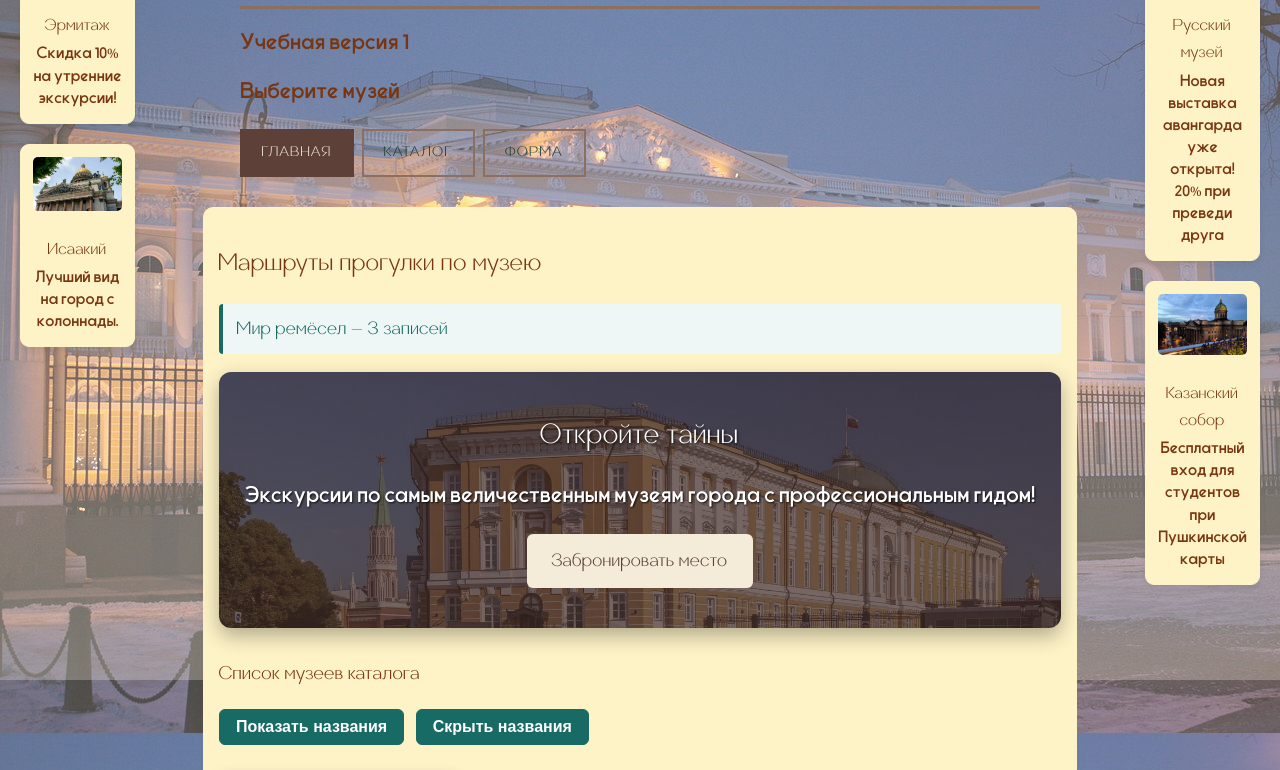
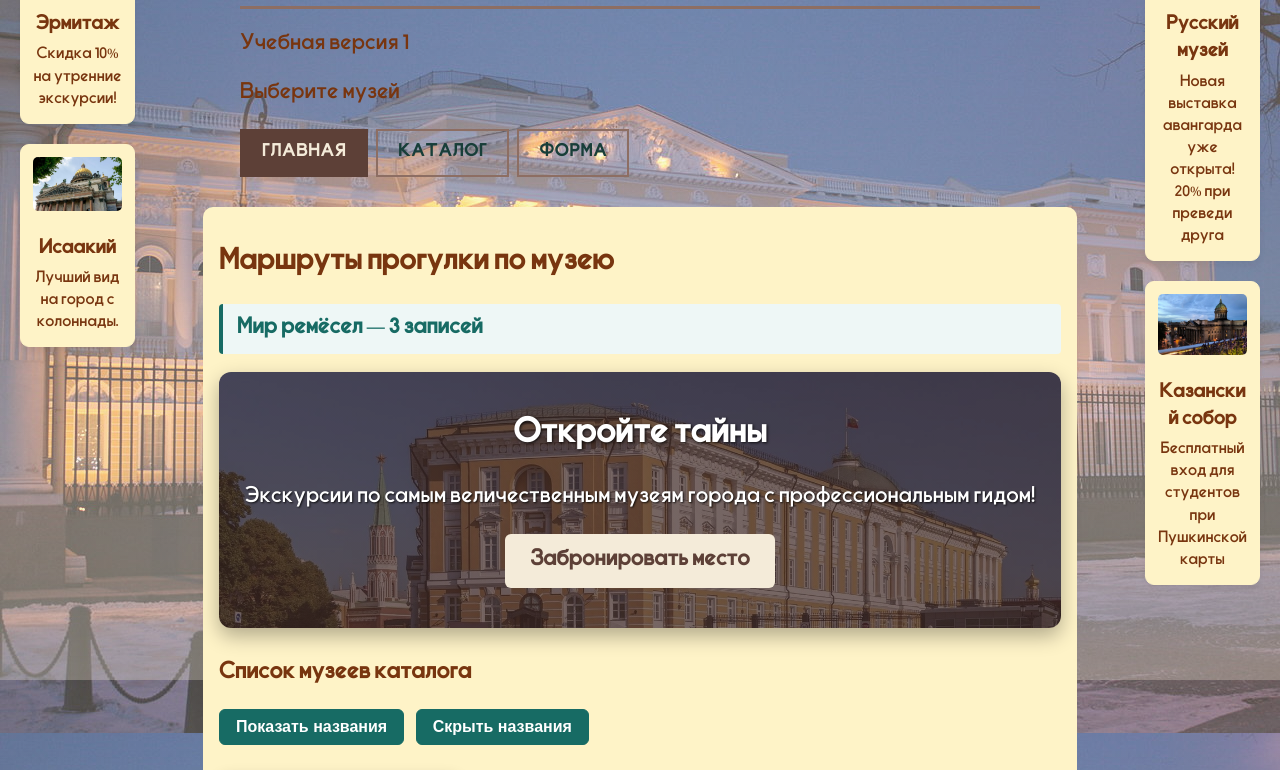
Before and after one commit to eurobilitsberi-ai/Vari0ant11-web, a plain HTML site: page index.html in a window 1280 px wide. Shown: the part 120-890 px from the top of the page. Drawn offline with Linux system fonts and the light colour scheme.

Commit message:
Update style.css

```diff
--- a/style.css
+++ b/style.css
@@ -1,4 +1,3 @@
-
 @font-face {
     font-family: 'MySiteFont';
     src: url('fonts/MySiteFont-Regular.ttf') format('truetype');
@@ -8,13 +7,12 @@
 }
 
 @font-face {
-    font-family: 'MySiteFont';
+    font-family: 'MyCustomFont';
     src: url('fonts/MyCustomFont.ttf') format('truetype');
     font-weight: 700;
     font-style: normal;
     font-display: swap;
 }
-
 
 * {
   box-sizing: border-box;
```
